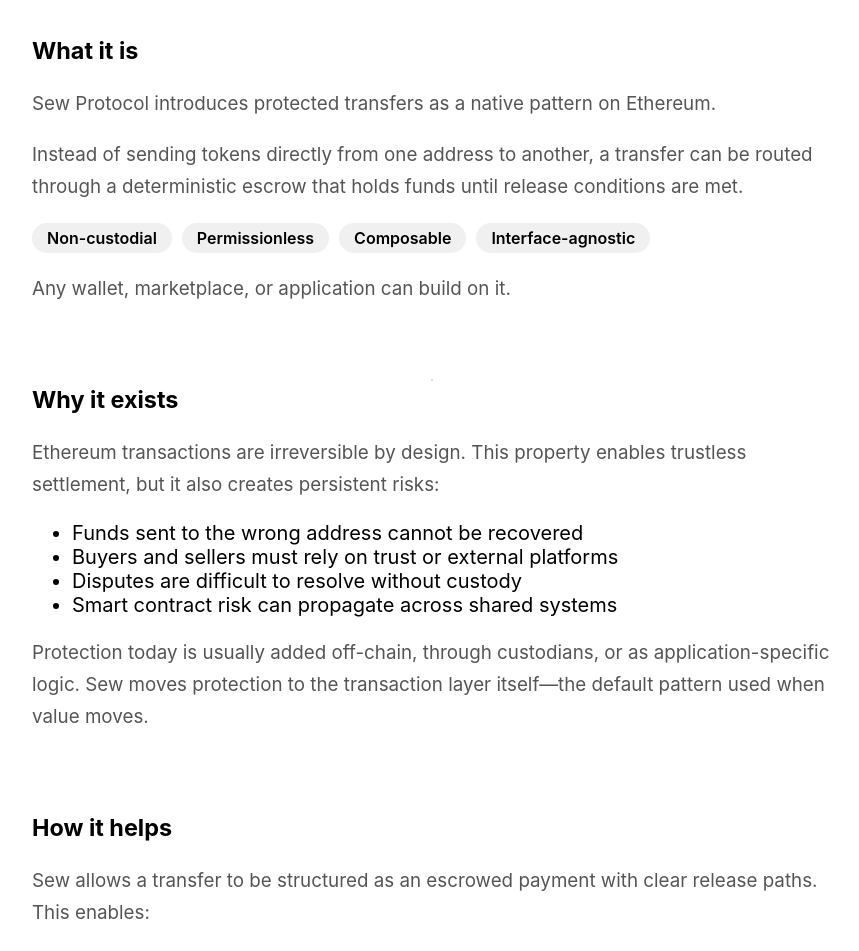
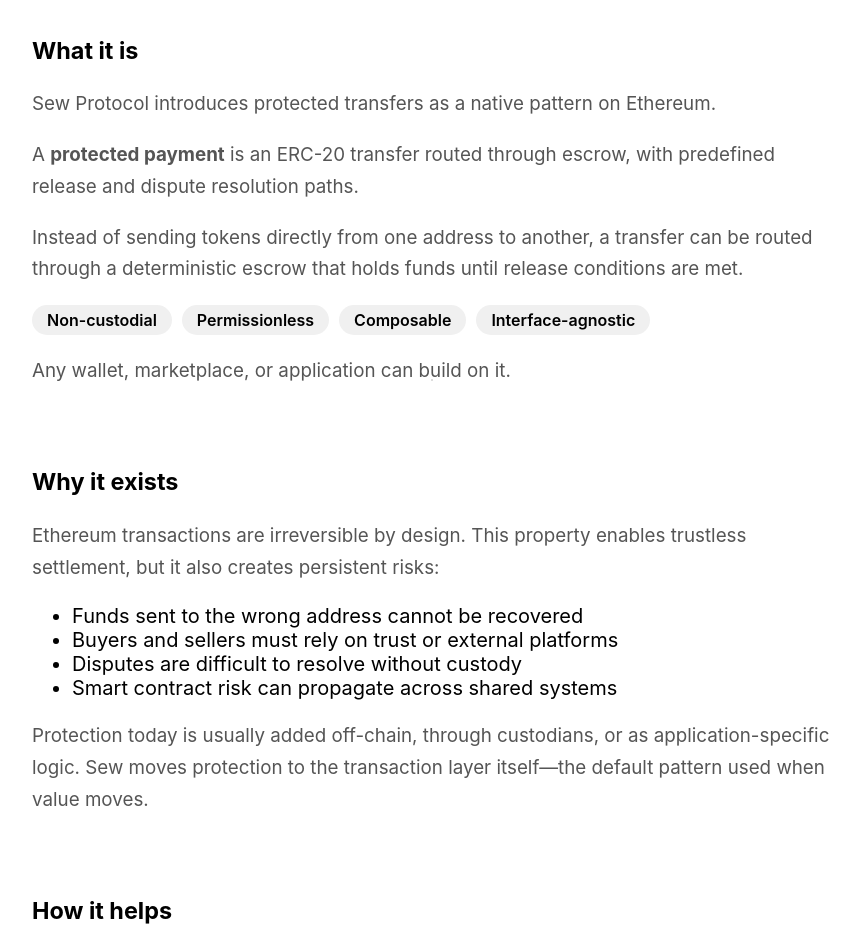
Before and after one commit to Sew-Protocol/sew-website, a Next.js app: page / in a window 1280 px wide. Shown: the part 820-1771 px from the top of the page, without its empty margins (208-1067 px from the left). Built offline with nearby package versions, Linux system fonts and the light colour scheme.

Commit message:
payment vs transfer clarification and consistency

```diff
--- a/src/pages/index.tsx
+++ b/src/pages/index.tsx
@@ -42,6 +42,11 @@
             Ethereum.
           </p>
           <p>
+            A <strong>protected payment</strong> is an ERC-20 transfer routed
+            through escrow, with predefined release and dispute resolution
+            paths.
+          </p>
+          <p>
             Instead of sending tokens directly from one address to another, a
             transfer can be routed through a deterministic escrow that holds
             funds until release conditions are met.
@@ -81,7 +86,7 @@
         <section id="how-it-helps" className="content-section">
           <h3>How it helps</h3>
           <p>
-            Sew allows a transfer to be structured as an escrowed payment with
+            Sew allows a payment to be structured as an escrowed transfer with
             clear release paths. This enables:
           </p>
           <ul>
```
Also changed, not shown: src/pages/how-it-works.tsx (+7 -0 lines).
